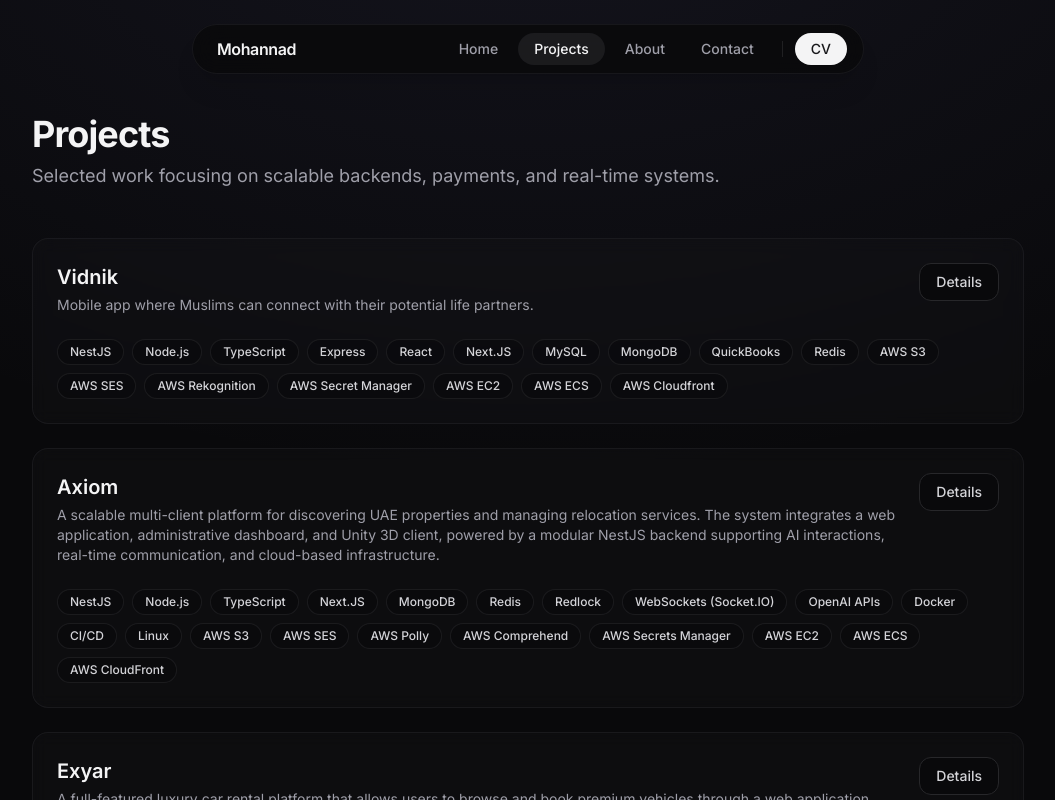
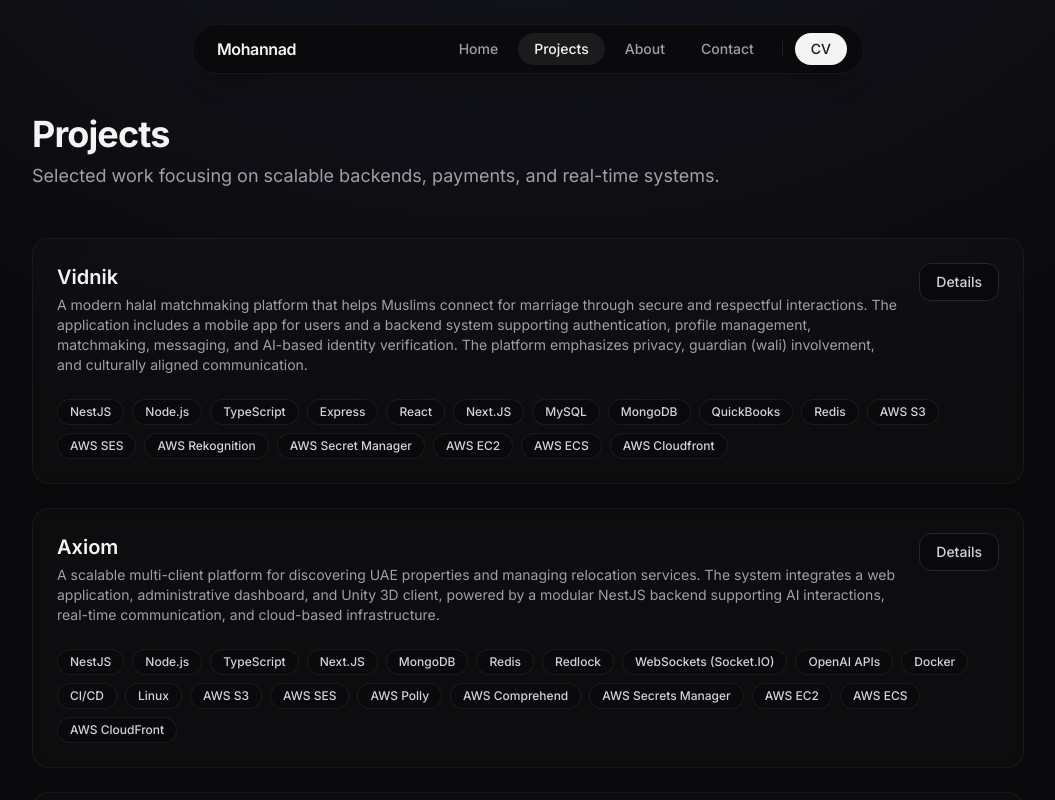
Before and after one commit to mohannadalhajy/portfolio, a Next.js app: page /projects in a window 1280 px wide. Shown: the top 800 px of the page, without its empty margins (112-1167 px from the left). Built offline with nearby package versions, Linux system fonts and the light colour scheme.

Commit message:
add vidnik project details

```diff
--- a/src/data/projects.ts
+++ b/src/data/projects.ts
@@ -16,7 +16,7 @@ export const projects: Project[] = [
     slug: "vidnik",
     title: "Vidnik",
     subtitle:
-      "Mobile app where Muslims can connect with their potential life partners.",
+      "A modern halal matchmaking platform that helps Muslims connect for marriage through secure and respectful interactions. The application includes a mobile app for users and a backend system supporting authentication, profile management, matchmaking, messaging, and AI-based identity verification. The platform emphasizes privacy, guardian (wali) involvement, and culturally aligned communication.",
     myContribution: [
       "Architected and developed the full backend system for a scalable mobile application",
       "Built a real-time chat system with video calling capabilities",
```
